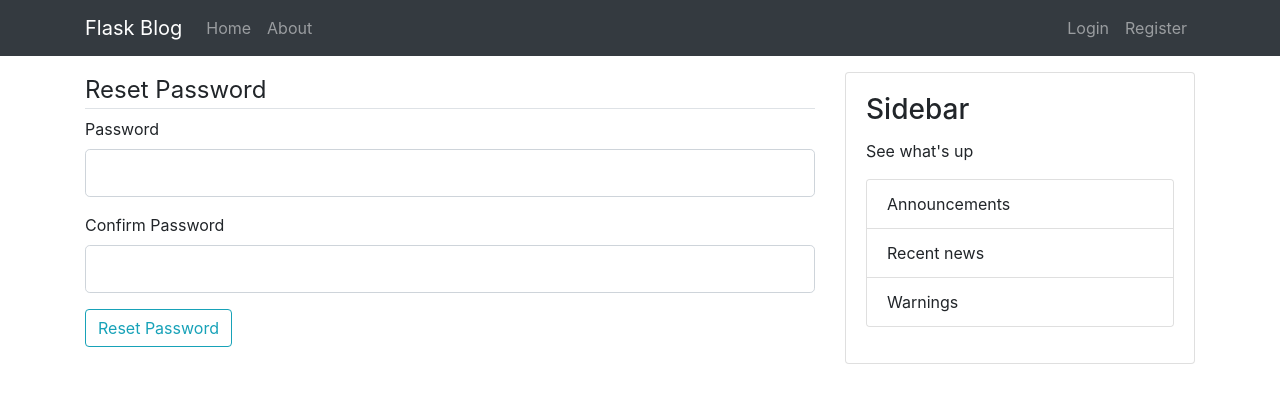
After one commit to luciancic/flaskblog, a Flask app: page /reset_password/1 in a window 1280 px wide. The commit adds this page. Shown: the top 403 px of the page. Run offline with Flask 2, Linux system fonts and the light colour scheme; some libraries are stand-ins or nearby versions.

Commit message:
add routes and forms for reset password

```diff
--- a/flaskblog/forms.py
+++ b/flaskblog/forms.py
@@ -53,3 +53,19 @@ class CreatePostForm(FlaskForm):
     title = StringField('Title', validators=[Required(), Length(max=100)])
     content = TextAreaField('Content', validators=[Required()])
     submit = SubmitField('Post')
+
+
+class RequestResetForm(FlaskForm):
+    email = StringField('Email', [Required(), Email()])
+    submit = SubmitField('Request Password Reset')
+
+    def validate_email(self, email):
+        user = User.query.filter_by(email=email.data).first()
+        if not user:
+            raise ValidationError('No account exists with this email.')
+
+
+class PasswordResetForm(FlaskForm):
+    password = PasswordField('Password', [Required(), Length(min=6)])
+    confirm_password = PasswordField('Confirm Password', [Required(), EqualTo('password')])
+    submit = SubmitField('Reset Password')
--- a/flaskblog/routes.py
+++ b/flaskblog/routes.py
@@ -3,7 +3,7 @@ import secrets
 from PIL import Image
 from flask import render_template, url_for, flash, redirect, request, abort
 from flaskblog import app, db, bcrypt
-from flaskblog.forms import RegisterForm, LoginForm, UpdateAccountForm, CreatePostForm
+from flaskblog.forms import RegisterForm, LoginForm, UpdateAccountForm, CreatePostForm, RequestResetForm, PasswordResetForm
 from flaskblog.models import User, Post
 from flask_login import login_user, logout_user, login_required, current_user
 
@@ -147,3 +147,25 @@ def user_profile(username):
     image_file = os.path.join('/', 'static', 'profile_pics', user.image_file)
     pagination = Post.query.order_by(Post.date_posted.desc()).paginate(per_page=4)
     return render_template('user.html', user=user, image_file=image_file, pagination=pagination)
+
+
+@app.route('/reset_password', methods=['GET', 'POST'])
+def request_reset():
+    if current_user.is_authenticated:
+        return redirect(url_for('home'))
+    form = RequestResetForm()
+    if form.validate_on_submit():
+        # Send email
+        pass
+    return render_template('request_reset.html', form=form)
+
+
+@app.route('/reset_password/<token>', methods=['GET', 'POST'])
+def password_reset(token):
+    if current_user.is_authenticated:
+        return redirect(url_for('home'))
+    form = PasswordResetForm()
+    if form.validate_on_submit():
+        # Reset Password
+        pass
+    return render_template('password_reset.html', form=form)
--- a/flaskblog/templates/login.html
+++ b/flaskblog/templates/login.html
@@ -38,7 +38,7 @@
             </div>
         </fieldset>
         {{ form.submit(class="btn btn-outline-info") }}
-        <small class="text-muted ml-2"><a href="#">Forgot Password?</a></small>
+        <small class="text-muted ml-2"><a href="{{ url_for('request_reset') }}">Forgot Password?</a></small>
     </form>
     <small class="text-muted">Don't have an account? <a href="{{ url_for('register') }}">Sign up now</a></small>
 {% endblock %}
--- /dev/null
+++ b/flaskblog/templates/password_reset.html
@@ -0,0 +1,37 @@
+{% extends 'base.html' %}
+
+{% block content %}
+    <form class="my-3" method="POST" action="">
+        {{ form.hidden_tag() }}
+        <fieldset>
+            <legend class="border-bottom">Reset Password</legend>
+            <div class="form-group">
+                {{ form.password.label(class="form-control-label") }}
+                {% if form.password.errors %}
+                    {{ form.password(class="form-control form-control-lg is-invalid") }}
+                    <div class="invalid-feedback">
+                        {% for error in form.password.errors %}
+                            <span>{{ error }}</span>
+                        {% endfor %}
+                    </div>
+                {% else %}
+                    {{ form.password(class="form-control form-control-lg") }}
+                {% endif %}
+            </div>
+            <div class="form-group">
+                {{ form.confirm_password.label(class="form-control-label") }}
+                {% if form.confirm_password.errors %}
+                    {{ form.confirm_password(class="form-control form-control-lg is-invalid") }}
+                    <div class="invalid-feedback">
+                        {% for error in form.confirm_password.errors %}
+                            <span>{{ error }}</span>
+                        {% endfor %}
+                    </div>
+                {% else %}
+                    {{ form.confirm_password(class="form-control form-control-lg") }}
+                {% endif %}
+            </div>
+        </fieldset>
+        {{ form.submit(class="btn btn-outline-info") }}
+    </form>
+{% endblock %}
```
Also changed, not shown: flaskblog/templates/request_reset.html (added, +24 -0 lines).
